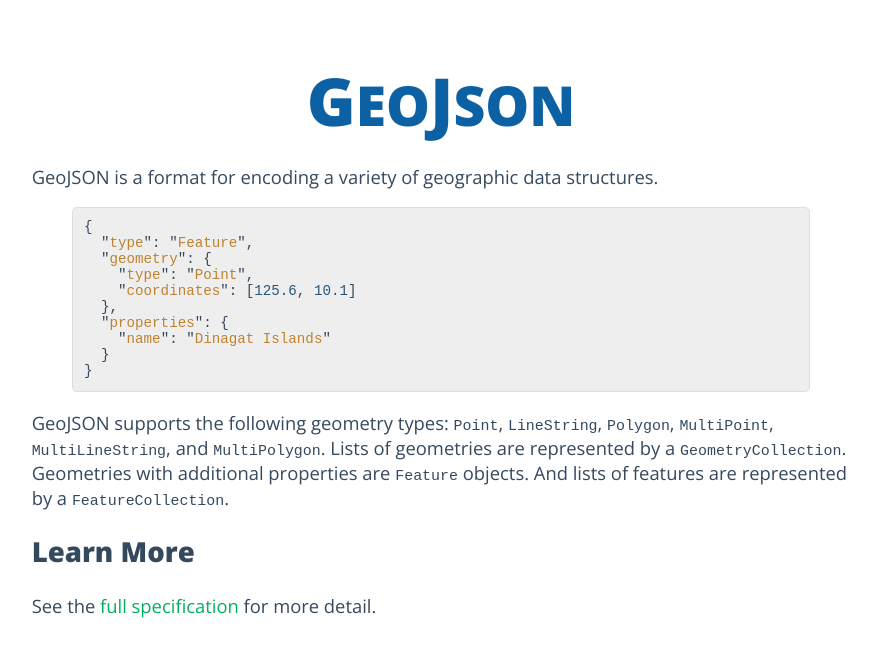
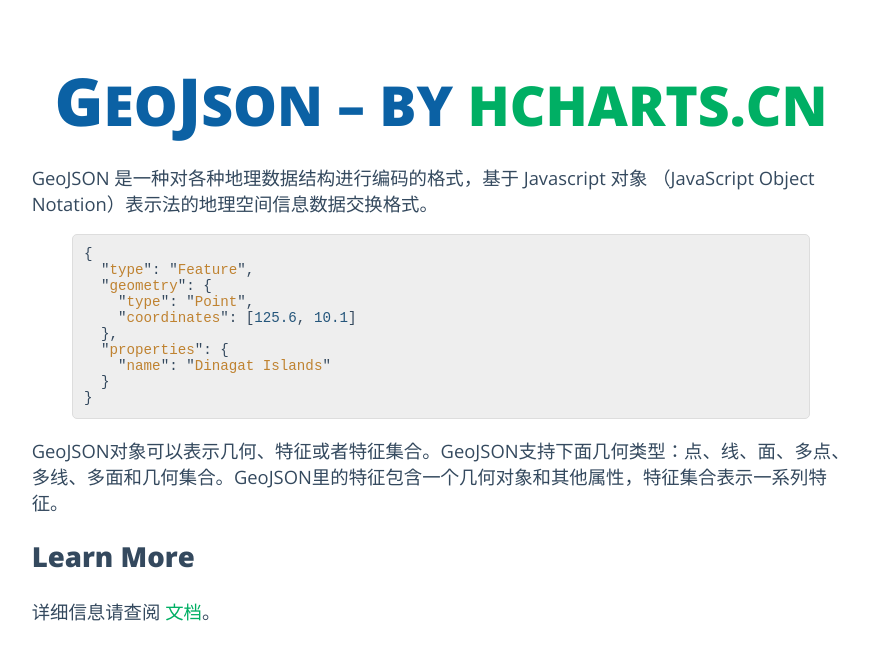
Before and after one commit to hcharts/geojson, a Jekyll site: the page built from index.md, in a window 1280 px wide. Shown: the top 660 px of the page, without its empty margins (199-1076 px from the left). Built offline with Jekyll 4.4.1, drawn with Linux system fonts in a browser that asks for light colours; Markdown is read by kramdown in place of the engine named in the settings.

Commit message:
update index.md

```diff
--- a/index.md
+++ b/index.md
@@ -3,9 +3,9 @@
 title: GeoJSON
 ---
 
-# <span class="fkin">G</span>eo<span class="fkin">J</span>SON
+# <span class="fkin">G</span>eo<span class="fkin">J</span>SON -- by [hcharts.cn](http://www.hcharts.cn)
 
-GeoJSON is a format for encoding a variety of geographic data structures.
+GeoJSON 是一种对各种地理数据结构进行编码的格式，基于 Javascript 对象 （JavaScript Object Notation）表示法的地理空间信息数据交换格式。
 
 {% highlight javascript %}
 {
@@ -20,13 +20,8 @@
 }
 {% endhighlight %}
 
-GeoJSON supports the following geometry types: `Point`, `LineString`, `Polygon`,
-`MultiPoint`, `MultiLineString`,  and `MultiPolygon`.  Lists of geometries are
-represented by a `GeometryCollection`.  Geometries with additional properties
-are `Feature` objects.  And lists of features are represented by a
-`FeatureCollection`.
+GeoJSON对象可以表示几何、特征或者特征集合。GeoJSON支持下面几何类型：点、线、面、多点、多线、多面和几何集合。GeoJSON里的特征包含一个几何对象和其他属性，特征集合表示一系列特征。
 
 ## Learn More
 
-See the [full specification](geojson-spec.html) for more
-detail.
+详细信息请查阅 [文档](geojson-spec.html)。
```
